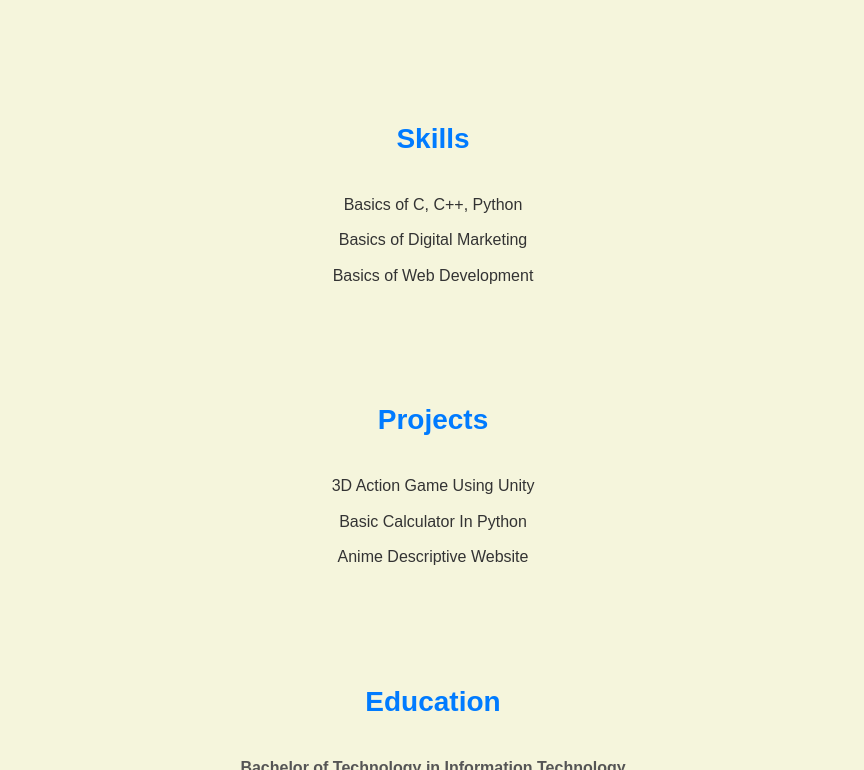
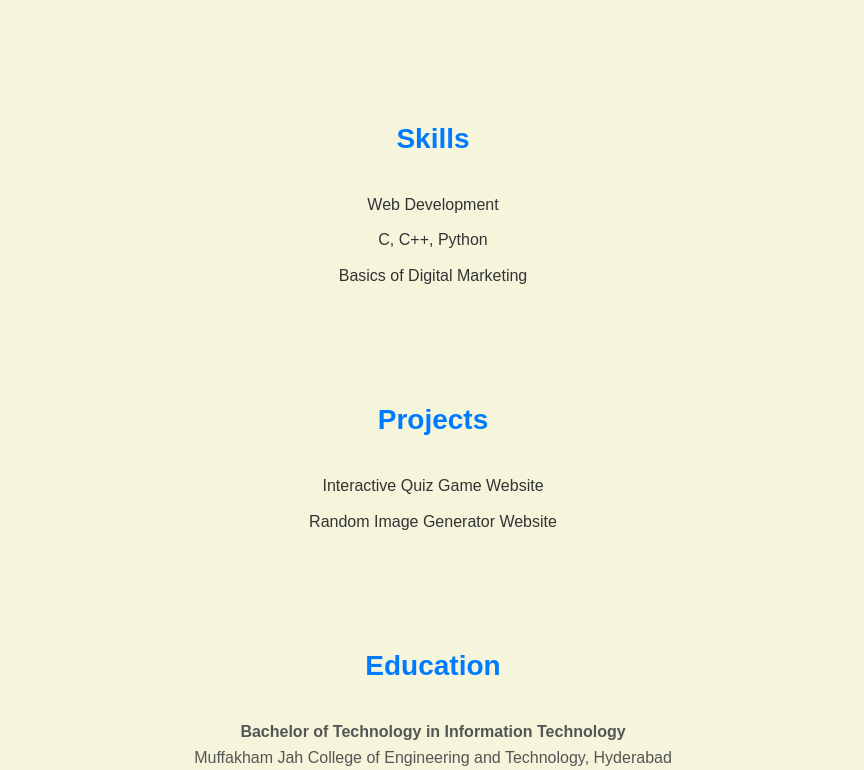
Before and after one commit to IBM07/Portfolio_Website, a plain HTML site: page resume.html in a window 1280 px wide. Shown: the part 460-1230 px from the top of the page, without its empty margins (207-1071 px from the left). Drawn offline with Linux system fonts and the light colour scheme.

Commit message:
Update resume.html

```diff
--- a/resume.html
+++ b/resume.html
@@ -4,7 +4,7 @@
 <head>
     <meta charset="UTF-8">
     <meta name="viewport" content="width=device-width, initial-scale=1.0">
-    <title>Mohammed Ibrahim Aejaz - Resume</title>
+    <title>Mohammed Ibrahim Aejaz</title>
     <link rel="stylesheet" href="resume.css">
 </head>
 
@@ -33,18 +33,17 @@
     <section id="skills">
         <h2>Skills</h2>
         <ul>
-            <li>Basics of C, C++, Python</li>
+            <li>Web Development</li>
+            <li>C, C++, Python</li>
             <li>Basics of Digital Marketing</li>
-            <li>Basics of Web Development</li>
         </ul>
     </section>
 
     <section id="projects">
         <h2>Projects</h2>
         <ul>
-            <li>3D Action Game Using Unity</li>
-            <li>Basic Calculator In Python</li>
-            <li>Anime Descriptive Website</li>
+            <li>Interactive Quiz Game Website</li>
+            <li>Random Image Generator Website</li>
         </ul>
     </section>
 
```
